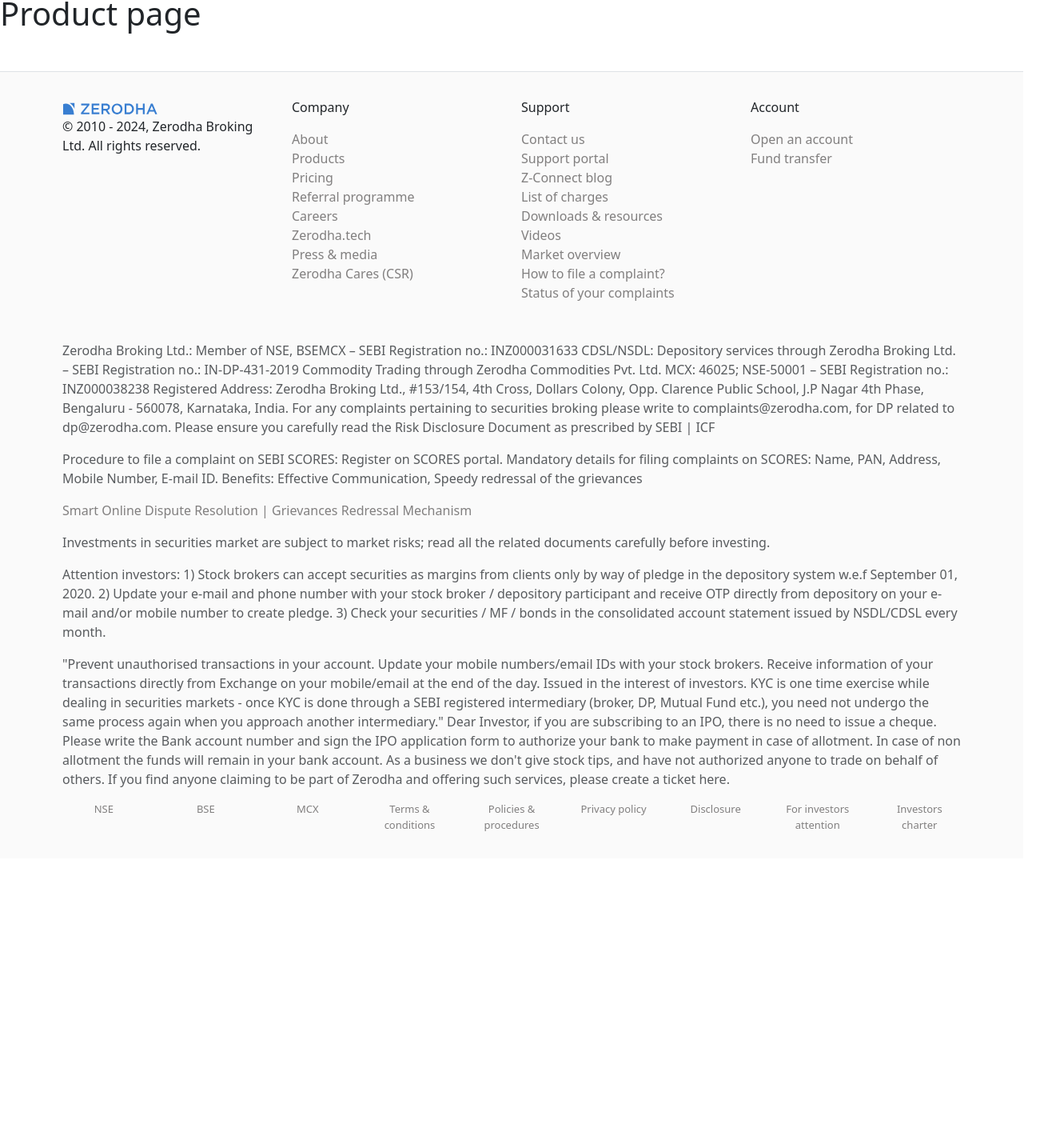
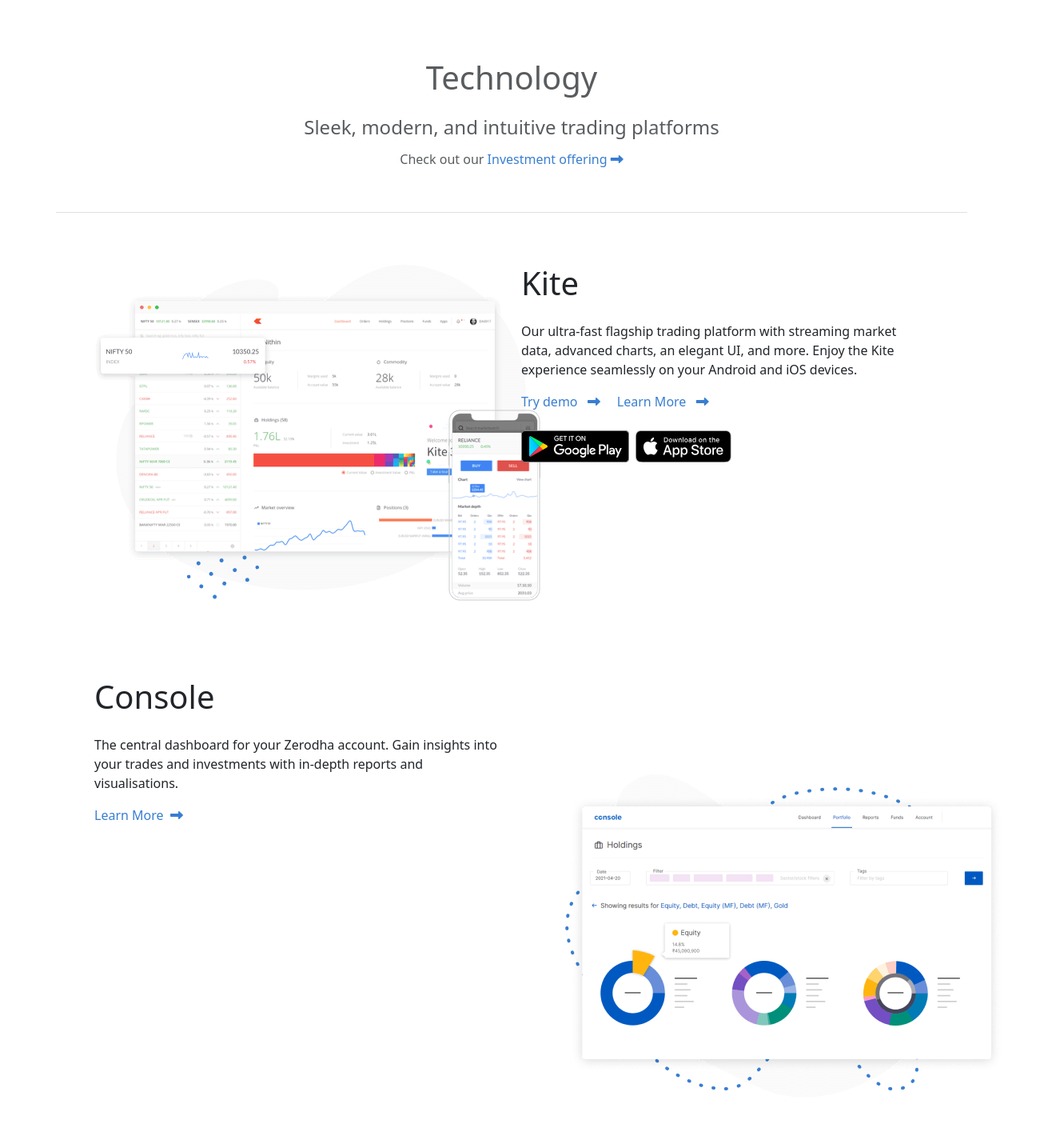
Before and after one commit to Abhirudra1/Zerodha, a React (Vite) app in the folder frontend/: page /product in a window 1280 px wide. Shown: the part 80-1515 px from the top of the page at 80% size, 1301 px wide, since content can reach past the window. Before the commit the page ends 1153 px from the top, so only its background shows below. Built offline with nearby package versions, Linux system fonts and the light colour scheme.

Commit message:
setting product page

```diff
--- a/frontend/src/landing_page/about/Team.jsx
+++ b/frontend/src/landing_page/about/Team.jsx
@@ -11,7 +11,7 @@ function Team() {
                         <h4 className="mt-3">Nithin Kamath</h4>
                         <h5>Founder, CEO</h5>
                     </div>
-                    <div className="col ">
+                    <div className="col">
                         <p>Nithin bootstrapped and founded Zerodha in 2010 to overcome the hurdles he faced during his decade long stint as a trader. Today, Zerodha has changed the landscape of the Indian broking industry.</p>
                         <p>He is a member of the SEBI Secondary Market Advisory Committee (SMAC) and the Market Data Advisory Committee (MDAC).</p>
                         <p>Playing basketball is his zen.</p>
--- a/frontend/src/landing_page/products/Hero.jsx
+++ b/frontend/src/landing_page/products/Hero.jsx
@@ -1,7 +1,11 @@
 function Hero() {
     return (
         <div>
-            <h1>hero</h1>
+            <div className="container p-5 text-center text-muted mt-3 mb-3 border-bottom">
+                <h1 className="mt-3">Technology</h1>
+                <h4 className="mt-4 " style={{fontWeight:"400"}}>Sleek, modern, and intuitive trading platforms</h4>
+                <h6 className="mt-3 " style={{fontWeight:"400"}}>Check out our <a href="#" style={{color:"#387ED1"}}>Investment offering <i className="fa fa-long-arrow-alt-right"></i></a></h6>
+            </div>
         </div>
      );
 }
--- a/frontend/src/landing_page/products/LeftSection.jsx
+++ b/frontend/src/landing_page/products/LeftSection.jsx
@@ -1,6 +1,26 @@
-function LeftSection() {
+/* eslint-disable react/prop-types */
+function LeftSection({imageURL, productName, productDescription, tryDemo, learnMore, googlePlay, appStore }) {
     return (
-        <div>left section</div>
+        <div>
+            <div className="container p-5">
+                <div className="row">
+                    <div className="col-6">
+                        <img src={imageURL} alt="" />
+                    </div>
+
+                    <div className="col-6">
+                        <h1 className="mb-4">{productName}</h1>
+                        <p>{productDescription}</p>
+
+                        <a href="#" style={{color:"#387ED1"}}>{tryDemo} &nbsp;&nbsp;<i className="fa fa-long-arrow-alt-right"></i></a> &nbsp;&nbsp;&nbsp;&nbsp;
+                        <a href="#" style={{color:"#387ED1"}}>{learnMore}&nbsp;&nbsp; <i className="fa fa-long-arrow-alt-right"></i></a>
+                        <br /><br />
+                        <a href={googlePlay}><img src="media/googlePlayBadge.svg" alt="" /></a>&nbsp;&nbsp;
+                        <a href={appStore}><img src="media/appstoreBadge.svg" alt="" /></a>
+                    </div>
+                </div>
+            </div>
+        </div>
      );
 }
 
--- a/frontend/src/landing_page/products/ProductPage.jsx
+++ b/frontend/src/landing_page/products/ProductPage.jsx
@@ -1,7 +1,25 @@
+import Hero from "./Hero";
+import LeftSection from "./LeftSection";
+import RightSection from "./RightSection";
+import Universe from "./Universe";
+
 function ProductPage() {
     return (
         <div>
-            <h1>Product page</h1>
+            <Hero />
+            <LeftSection imageURL="media/kite.png" productName="Kite" productDescription="Our ultra-fast flagship trading platform with streaming market data, advanced charts, an elegant UI, and more. Enjoy the Kite experience seamlessly on your Android and iOS devices." tryDemo="Try demo" learnMore="Learn More" googlePlay="" appStore="" />
+
+            <RightSection imageURL="media/console.png" productName="Console" productDescription="The central dashboard for your Zerodha account. Gain insights into your trades and investments with in-depth reports and visualisations." tryDemo="Learn More" />
+
+            <LeftSection imageURL="media/coin.png" productName="Coin" productDescription="Buy direct mutual funds online, commission-free, delivered directly to your Demat account. Enjoy the investment experience on your Android and iOS devices." tryDemo="Coin" learnMore="Expolore" googlePlay="" appStore="" />
+
+            <RightSection imageURL="media/kiteconnect.png" productName="Kite Connect API" productDescription="Build powerful trading platforms and experiences with our super simple HTTP/JSON APIs. If you are a startup, build your investment app and showcase it to our clientbase." tryDemo="Kite Connect" />
+
+            <LeftSection imageURL="media/varsity.png" productName="Varsity mobile" productDescription="An easy to grasp, collection of stock market lessons with in-depth coverage and illustrations. Content is broken down into bite-size cards to help you learn on the go." tryDemo="Visit" learnMore="Explore" googlePlay="" appStore="" />
+
+            <p className="text-center fs-5 mt-5" style={{marginBottom:"100px"}}>Want to know more about our technology stack? Check out the <a href="#" style={{color:"#387ED1"}}>Zerodha.tech</a> blog.</p>
+
+            <Universe />
         </div>
      );
 }
--- a/frontend/src/landing_page/products/RightSection.jsx
+++ b/frontend/src/landing_page/products/RightSection.jsx
@@ -1,7 +1,19 @@
-function RightSection() {
+/* eslint-disable react/prop-types */
+function RightSection({imageURL, productName, productDescription, tryDemo }) {
     return (
         <div>
-            <h1>Right section</h1>
+            <div className="container p-5 mb-3">
+                <div className="row">
+                    <div className="col-6 ">
+                            <h1 className="mb-4">{productName}</h1>
+                            <p>{productDescription}</p>
+                            <a href="#" style={{color:"#387ED1"}}>{tryDemo}&nbsp;&nbsp;<i className="fa fa-long-arrow-alt-right"></i></a>
+                    </div>
+                    <div className="col-6">
+                        <img src={imageURL} alt="" />
+                    </div>
+                </div>
+            </div>
         </div>
      );
 }
--- a/frontend/src/landing_page/products/Universe.jsx
+++ b/frontend/src/landing_page/products/Universe.jsx
@@ -1,7 +1,43 @@
 function Universe() {
     return (
         <div>
-            <h1>Universe</h1>
+            <div className="container text-center text-muted">
+                <div className="row">
+                    <h2 className="mb-4">The Zerodha Universe</h2>
+                    <p className="mb-4">Extend your trading and investment experience even further with our partner platforms</p>
+
+                    <div className="row">
+                        <div className="col-4 p-3">
+                            <img src="media/smallcaseLogo.png" alt="" />
+                            <p className="text-muted text-small">Thermatic investment platform</p>
+                        </div>
+                        <div className="col-4 p-3">
+                            <img src="media/streakLogo.png"  style={{width:"120px", marginBottom:"5px"}} alt="" />
+                            <p className="text-muted text-small">Algo & strategy platform</p>
+                        </div>
+                        <div className="col-4 p-3">
+                            <img src="media/sensibullLogo.svg" style={{width:"120px", marginBottom:"5px"}} alt="" />
+                            <p className="text-muted text-small">Options trading platform</p>
+                        </div>
+                    </div>
+
+                    <div className="row">
+                        <div className="col-4 p-3">
+                                <img src="media/zerodhaFundhouse.png" style={{width:"120px", marginBottom:"5px"}} alt="" />
+                                <p className="text-muted text-small">Asset management</p>
+                        </div>
+                        <div className="col-4 p-3">
+                                <img src="media/smallcaseLogo.png" alt="" />
+                                <p className="text-muted text-small">Fundamental research platform</p>
+                        </div>
+                        <div className="col-4 p-3">
+                                <img src="media/dittoLogo.png" style={{width:"120px", marginBottom:"5px"}} alt="" />
+                                <p className="text-muted text-small">Insurance</p>
+                        </div>
+                    </div>
+                    <button className="p-2 btn btn-primary fs-5 mb-5 mt-3" style={{width:"28%", margin: "0 auto"}}>Signup Now</button>
+                </div>
+            </div>
         </div>
      );
 }
```
